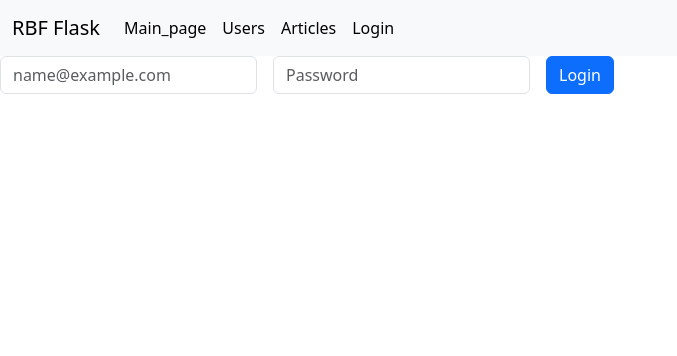
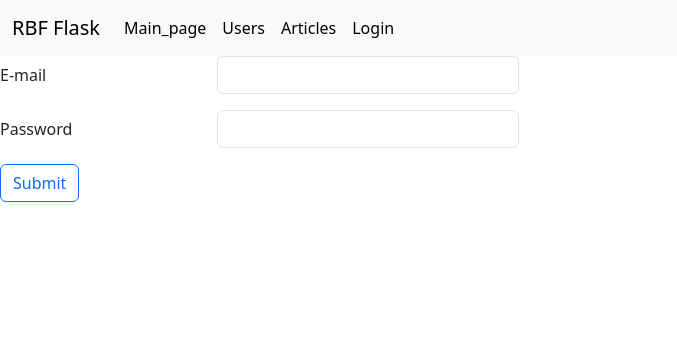
Before and after one commit to RealBigF1sh/RBF_Flask, a Flask app: page /login in a window 1280 px wide. Shown: the top 356 px of the page, without its empty margins (0-677 px from the left). Run offline with Flask 2, Linux system fonts and the light colour scheme; some libraries are stand-ins or nearby versions.

Commit message:
authorization view added

```diff
--- a/blog/auth/views.py
+++ b/blog/auth/views.py
@@ -1,34 +1,29 @@
 from flask import Blueprint, render_template, request, flash, redirect, url_for
 from flask_login import logout_user, login_user, login_required, current_user
-from werkzeug.security import check_password_hash
+from werkzeug.security import check_password_hash, generate_password_hash
 from blog.models import User
+from blog.forms.login_form import LoginForm
+from blog.extensions import db
 
 auth = Blueprint('auth', __name__, static_folder='../static')
 
 
-@auth.route('/login', methods=('GET',))
+@auth.route('/login', methods=('GET', 'POST'))
 def login():
     if current_user.is_authenticated:
         return redirect(url_for('user.profile', pk=current_user.id))
 
-    return render_template(
-        'auth/login.html',
-    )
+    form = LoginForm(request.form)
 
-
-@auth.route('/login', methods=('POST',))
-def login_post():
-    email = request.form.get('email')
-    password = request.form.get('password')
-
-    user = User.query.filter_by(email=email).first()
-
-    if not user or not check_password_hash(user.password, password):
-        flash('Check your login details')
+    if request.method == "POST" and form.validate_on_submit():
+        user = User.query.filter_by(email=form.email.data).one_or_none()
+        if user is None:
+            return render_template("auth/login.html", form=form, error="user doesn't exist")
+        if User.query.filter_by(password=form.password.data).count():
+            return render_template("auth/login.html", form=form, error="invalid email or password")
+        login_user(user)
         return redirect(url_for('.login'))
-
-    login_user(user)
-    return redirect(url_for('user.profile', pk=user.id))
+    return render_template("auth/login.html", form=form)
 
 
 @auth.route('/logout')
--- /dev/null
+++ b/blog/forms/login_form.py
@@ -0,0 +1,8 @@
+from flask_wtf import FlaskForm
+from wtforms import StringField, validators, PasswordField, SubmitField
+
+
+class LoginForm(FlaskForm):
+    email = StringField('E-mail', [validators.DataRequired(), validators.Email()])
+    password = PasswordField('Password', [validators.DataRequired()])
+    submit = SubmitField('Submit')
--- a/blog/templates/auth/login.html
+++ b/blog/templates/auth/login.html
@@ -1,26 +1,24 @@
-{% extends "base.html" %}
+{% extends 'base.html' %}
+{% from "macro/formhelpers.html" import render_field %}
 
 {% block title %}
     Login page
 {% endblock %}
+
 {% block body %}
-  {% with messages = get_flashed_messages() %}
-    {% if messages %}
-      <div class="alert alert-danger" role="alert">
-        {{ messages[0] }}
-      </div>
+    {% if errors %}
+        {% for error in errors %}
+            <div class="alert alert-danger" role="alert">
+                {{ error }}
+            </div>
+        {% endfor %}
     {% endif %}
-  {% endwith %}
-<form class="row g-3" method="post" action="{{url_for('auth.login')}}">
-  <div class="col-auto">
-    <input type="email" class="form-control" id="exampleFormControlInput1" placeholder="name@example.com" name="email">
-  </div>
-  <div class="col-auto">
-    <label for="password" class="visually-hidden">Password</label>
-    <input type="password" class="form-control" id="password" placeholder="Password" name="password">
-  </div>
-  <div class="col-auto">
-    <button type="submit" class="btn btn-primary mb-3">Login</button>
-  </div>
-</form>
+    <form method="POST">
+        {{ form.csrf_token }}
+        {% for field in ['email', 'password'] %}
+            {{ render_field(form[field]) }}
+        {% endfor %}
+
+        {{ form.submit(class="btn btn-outline-primary") }}
+    </form>
 {% endblock %}
```
